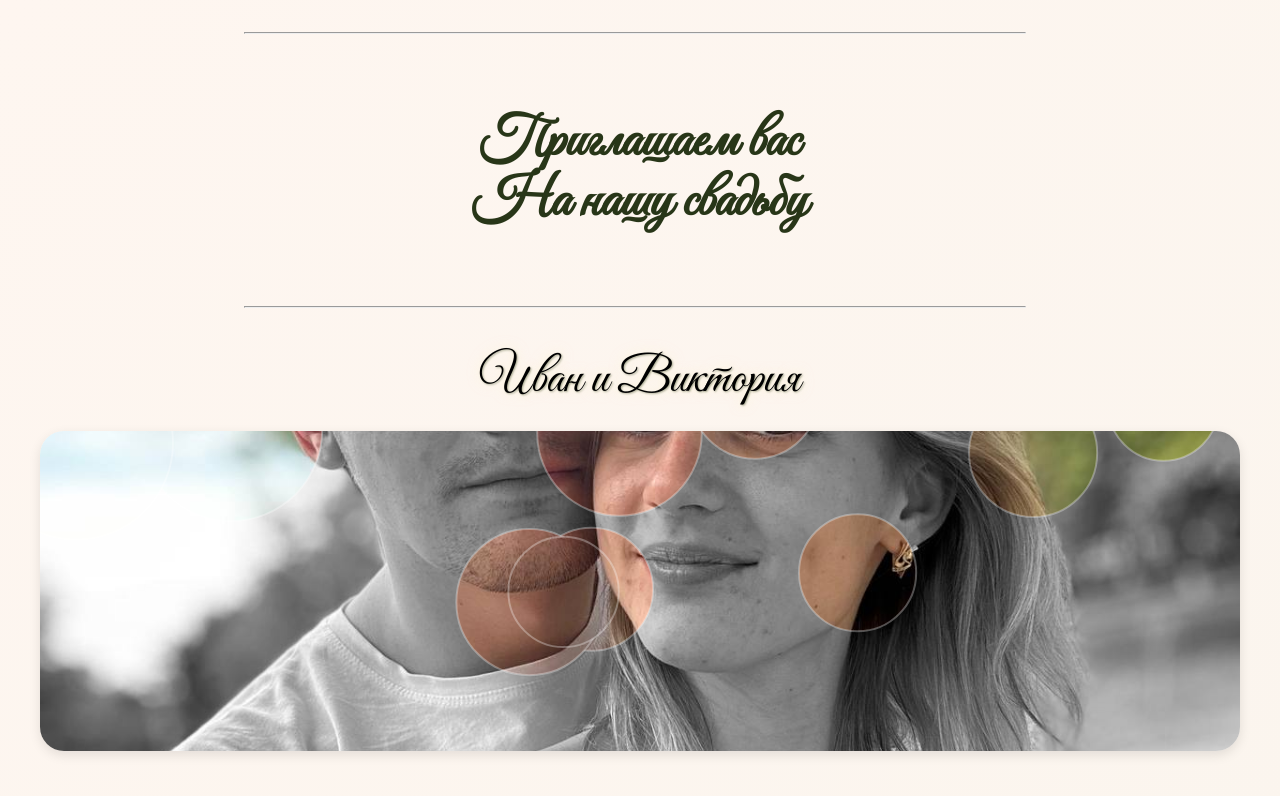
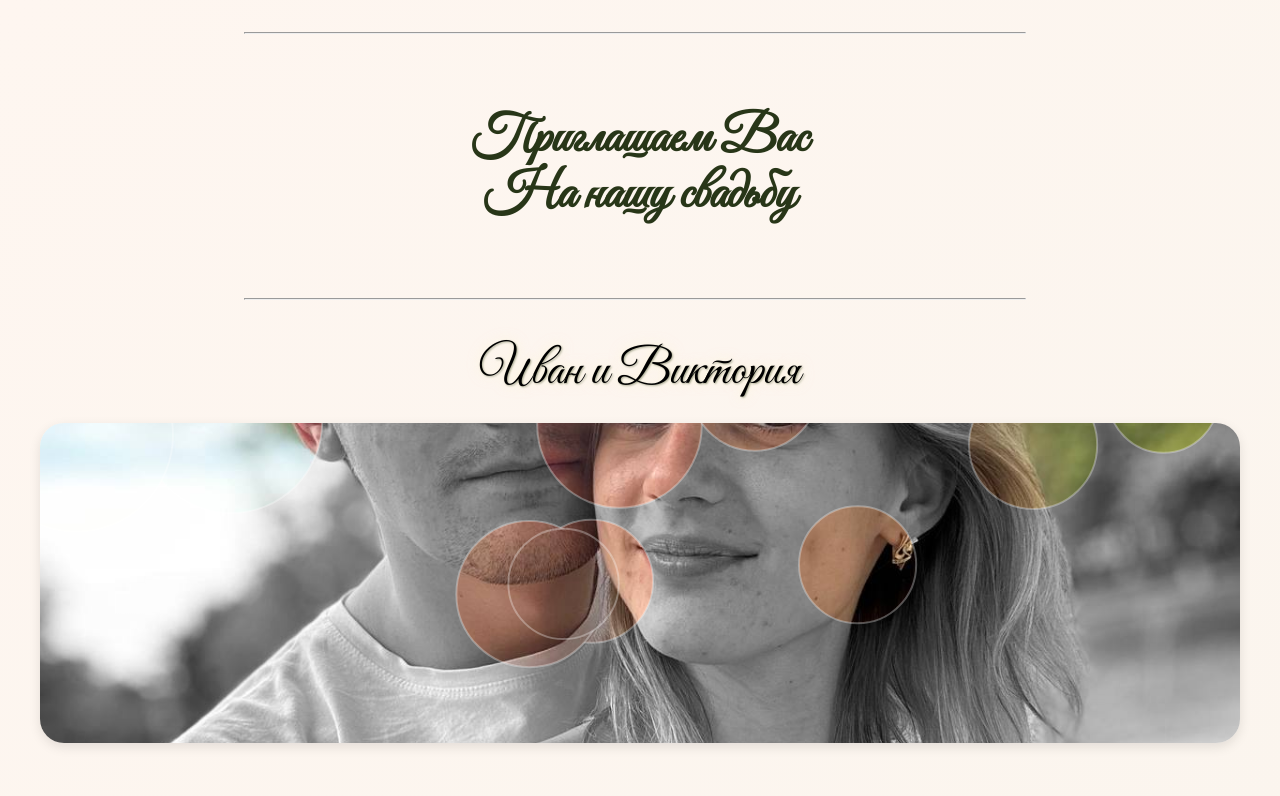
Before and after one commit to anonus339/WeddingInvite, a plain HTML site: page index.html in a window 1280 px wide. Shown: the top 796 px of the page. Drawn offline with nearby package versions, Linux system fonts and the light colour scheme.

Commit message:
Update (29.07.2025 13:38)

```diff
--- a/css/style.css
+++ b/css/style.css
@@ -25,7 +25,7 @@ body {
   margin: 2.25rem 0 1rem;
 }
 .intro-titles h1 {
-  font-size: 3.5rem;
+  font-size: 3.25rem;
   line-height: 1;
   color: var(--accent1dark);
   margin: 0.25rem 0;
--- a/index.html
+++ b/index.html
@@ -21,7 +21,7 @@
         <div class="wrapper ver">
         <hr style="margin-top: 2rem !important;">
             <section class="intro-titles">
-      <h1>Приглашаем вас</h1>
+      <h1>Приглашаем Вас</h1>
       <h1>На нашу свадьбу</h1>
     </section>
         <hr>
```
